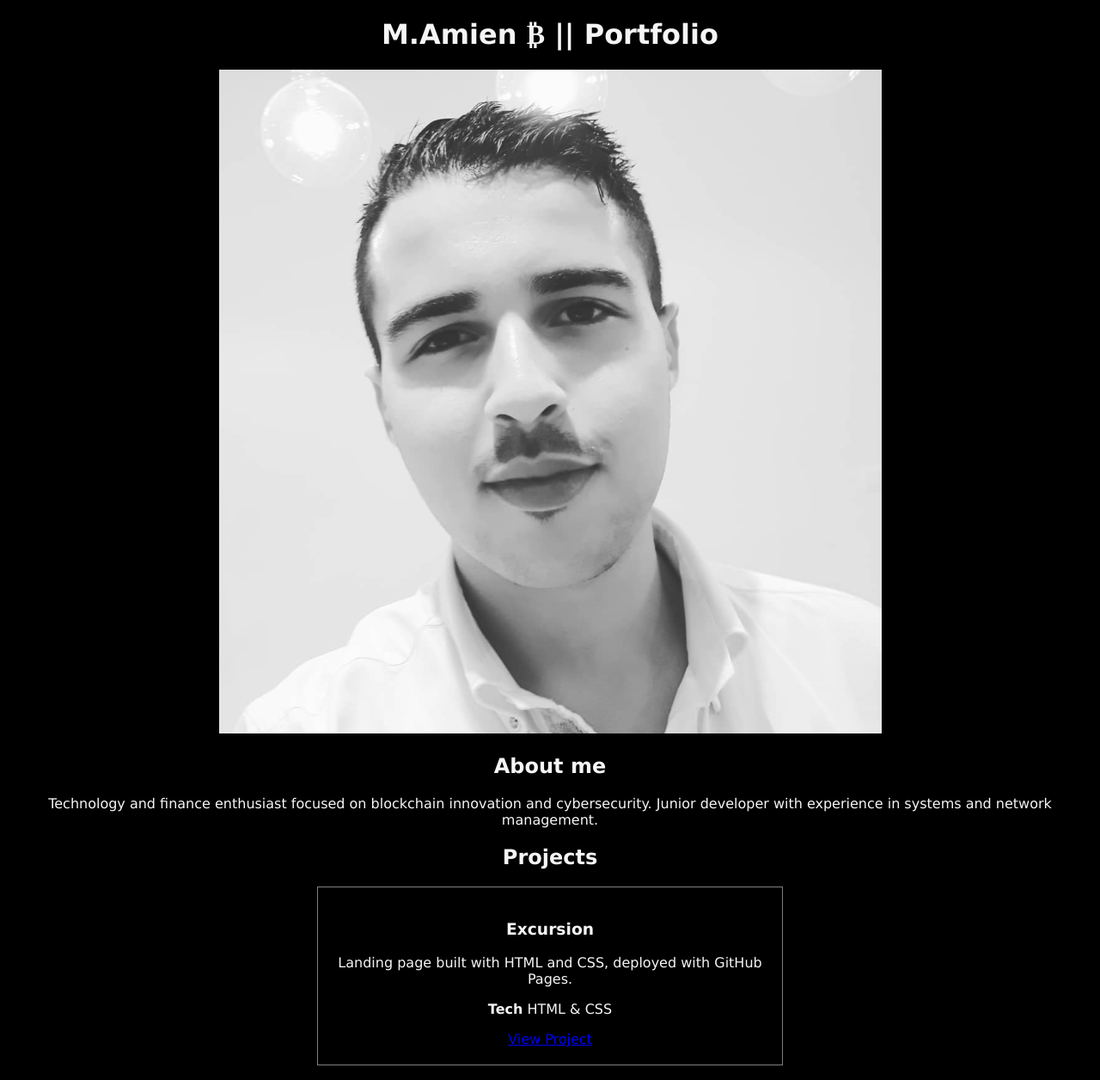
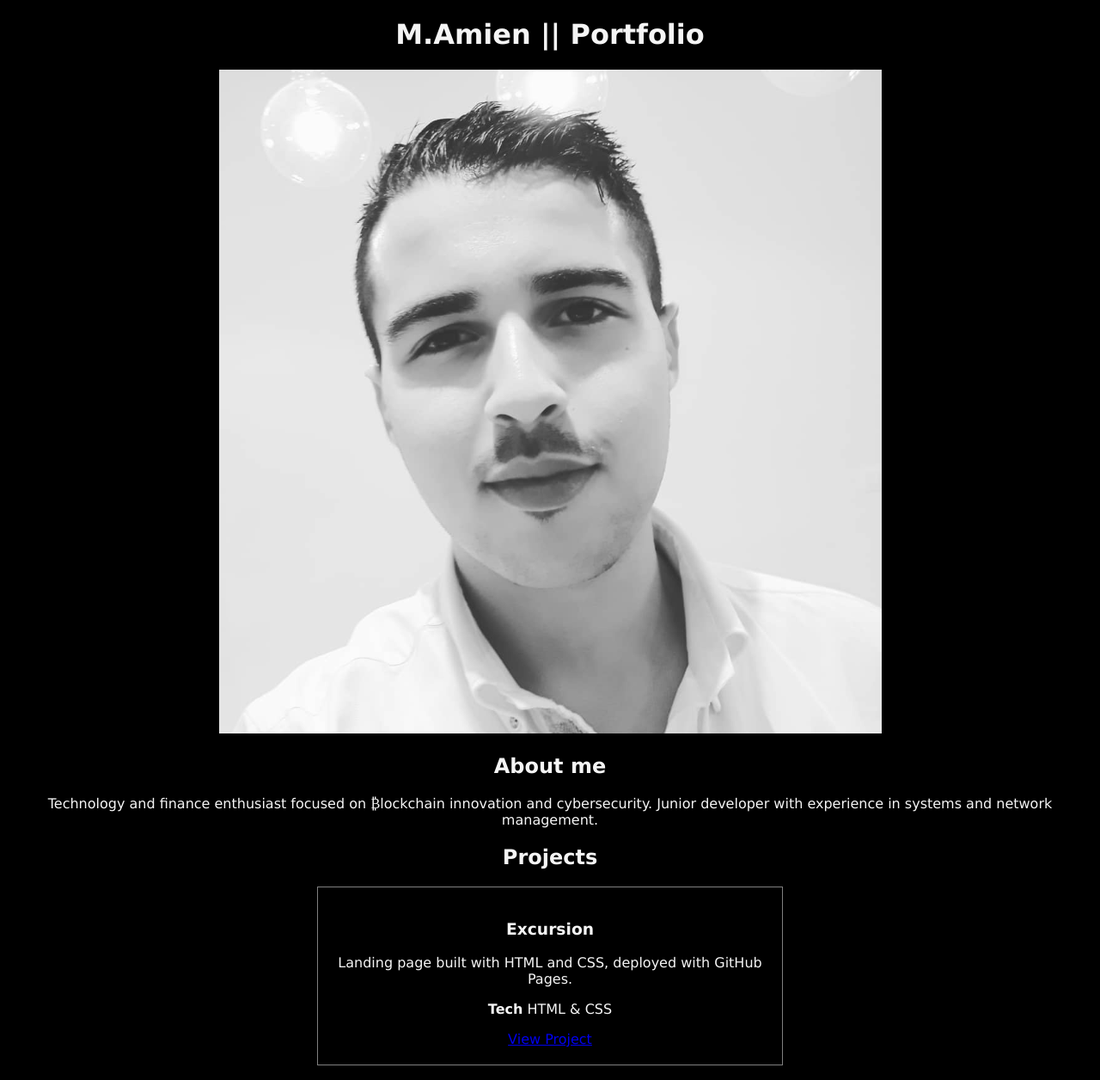
Before and after one commit to elegancemaster/elegancemaster.github.io, a plain HTML site: page index.html in a window 1280 px wide. Shown: the top 1256 px of the page at 86% size. Drawn offline with Linux system fonts and the light colour scheme.

Commit message:
modified the adjustment

```diff
--- a/index.html
+++ b/index.html
@@ -10,12 +10,12 @@
 
         <body>
             <header>
-                <h1>M.Amien ₿ || Portfolio</h1>
+                <h1>M.Amien  || Portfolio</h1>
             </header>
             <p><img src="resources/css/image/insta-foto.png" alt=""></p>
             <section>
                 <h2>About me</h2>
-                <p>Technology and finance enthusiast focused on blockchain innovation and cybersecurity. Junior developer with experience in systems and network management.</p>
+                <p>Technology and finance enthusiast focused on ₿lockchain innovation and cybersecurity. Junior developer with experience in systems and network management.</p>
             </section>
 
             <section>
```
